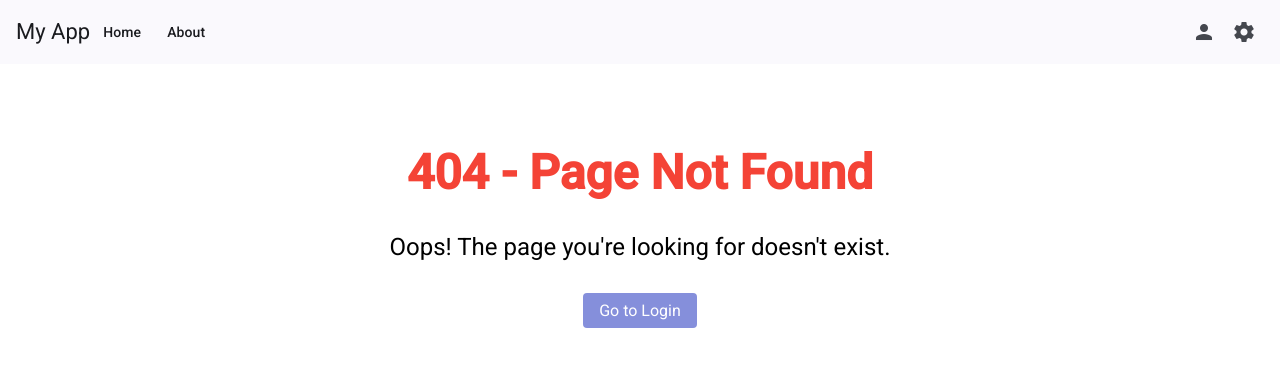
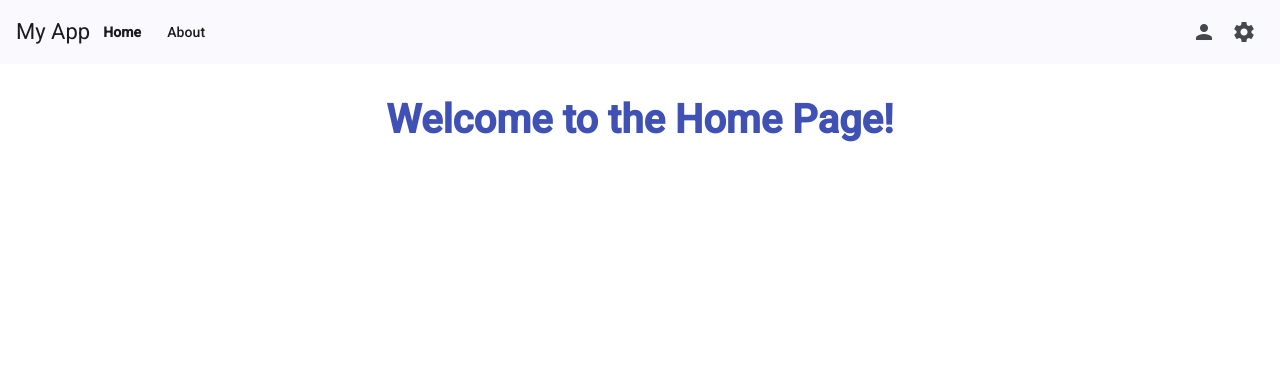
Before and after one commit to msgsummercamp/BarraDora, an Angular app in the folder frontend/angular/: page /home in a window 1280 px wide. Before the commit this address had no page. Shown: the top 366 px of the page. Built offline with nearby package versions, Linux system fonts and the light colour scheme.

Commit message:
Angular Routing

```diff
--- a/frontend/angular/src/app/app.component.html
+++ b/frontend/angular/src/app/app.component.html
@@ -1,9 +1,9 @@
 <mat-toolbar class="toolbar">
     <span>My App</span>
-    <a mat-button routerLink="/home">Home</a>
+    <a mat-button routerLink="/home" routerLinkActive="active-link">Home</a>
     <a mat-button routerLink="/about">About</a>
     <span style="flex: 1"></span>
-    <button mat-icon-button aria-label="User Login">
+    <button mat-icon-button aria-label="User Login" routerLink="/login" routerLinkActive="active-link">
         <mat-icon>person</mat-icon>
     </button>
     <button mat-icon-button aria-label="Settings">
--- a/frontend/angular/src/app/app.component.scss
+++ b/frontend/angular/src/app/app.component.scss
@@ -3,7 +3,7 @@
   flex-direction: column;
   align-items: center;
   justify-content: center;
-  height: 100vh; /* Makes the container take the full viewport height */
+  height: 100vh;
 }
 
 .gallery h1 {
@@ -24,3 +24,8 @@
   right: 1rem;
   z-index: 1000;
 }
+
+.active-link {
+  font-weight: bold;
+  color: #3f51b5;
+}
--- a/frontend/angular/src/app/app.component.ts
+++ b/frontend/angular/src/app/app.component.ts
@@ -6,7 +6,7 @@ import { CommonModule } from '@angular/common';
 import { takeUntilDestroyed } from '@angular/core/rxjs-interop';
 import { Observable } from 'rxjs';
 import {Component, computed, DestroyRef, effect, inject, signal} from '@angular/core';
-import { RouterOutlet} from "@angular/router";
+import {RouterLink, RouterLinkActive, RouterOutlet} from "@angular/router";
 import {MatSnackBar, MatSnackBarModule} from "@angular/material/snack-bar";
 import { Router } from '@angular/router';
 
@@ -14,9 +14,9 @@ type DogApiResponse = { message: string };
 @Component({
   selector: 'app-root',
   standalone: true,
-  imports: [MatToolbarModule, MatButtonModule, MatIconModule, CommonModule, RouterOutlet, MatSnackBarModule],
+  imports: [MatToolbarModule, MatButtonModule, MatIconModule, CommonModule, RouterOutlet, MatSnackBarModule, RouterLink, RouterLinkActive],
   templateUrl: './app.component.html',
-  styleUrls: ['./app.component.scss'],
+  styleUrl: './app.component.scss',
 })
 export class AppComponent {
   title = 'angular-setup';
--- a/frontend/angular/src/app/app.routes.ts
+++ b/frontend/angular/src/app/app.routes.ts
@@ -1,6 +1,10 @@
 import {provideRouter, Routes} from '@angular/router';
 import { NotFoundComponent } from '../not-found/not-found.component';
+import {HomeComponent} from "../home/home.component";
 
 export const routes: Routes = [
+    { path: '', redirectTo: '/home', pathMatch: 'full'},
+    { path: 'home', component: HomeComponent },
+    { path: 'login', loadComponent: () => import('../login/login.component').then(m => m.LoginComponent) },
     { path: '**', component: NotFoundComponent },
 ];
--- /dev/null
+++ b/frontend/angular/src/home/home.component.html
@@ -0,0 +1,3 @@
+<div class="home">
+    <h1>Welcome to the Home Page!</h1>
+</div>
--- /dev/null
+++ b/frontend/angular/src/home/home.component.scss
@@ -0,0 +1,23 @@
+.home {
+  text-align: center;
+  margin-top: 2rem;
+}
+
+.home h1 {
+  font-size: 2.5rem;
+  font-weight: bold;
+  color: #3f51b5;
+}
+
+.home p {
+  font-size: 1.2rem;
+  color: #757575;
+  margin-top: 1rem;
+}
+
+.home .welcome-message {
+  padding: 1rem;
+  background-color: #e3f2fd;
+  border-radius: 0.5rem;
+  box-shadow: 0 2px 4px rgba(0, 0, 0, 0.1);
+}
--- a/frontend/angular/src/login/login.component.ts
+++ b/frontend/angular/src/login/login.component.ts
@@ -3,6 +3,6 @@ import { Component } from '@angular/core';
 @Component({
     selector: 'app-login',
     template: `<p>Login works!</p>`,
-    styleUrls: ['./login.component.scss']
+    styleUrl: './login.component.scss',
 })
 export class LoginComponent {}
```
Also changed, not shown: frontend/angular/src/home/home.component.ts (added, +8 -0 lines).
